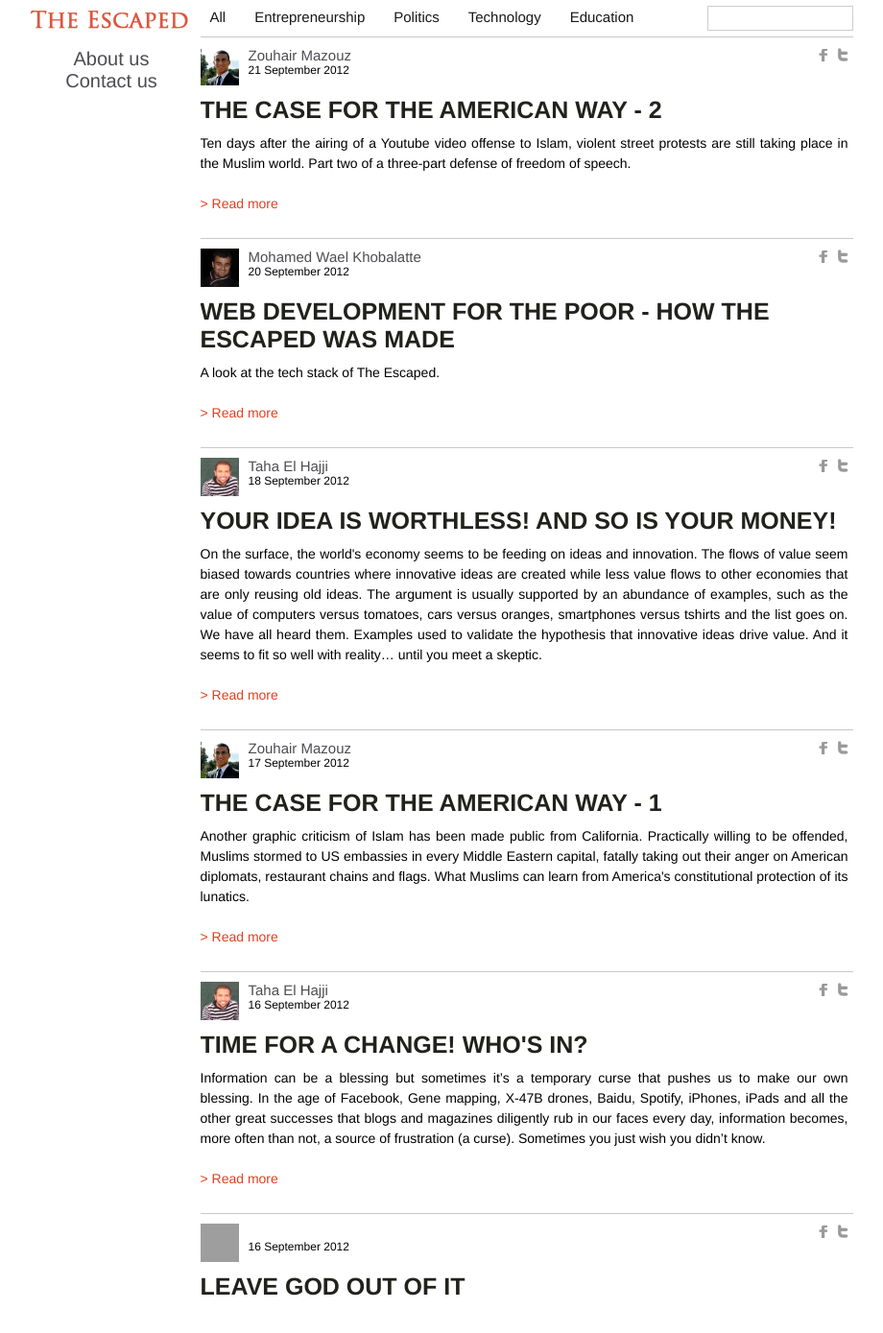
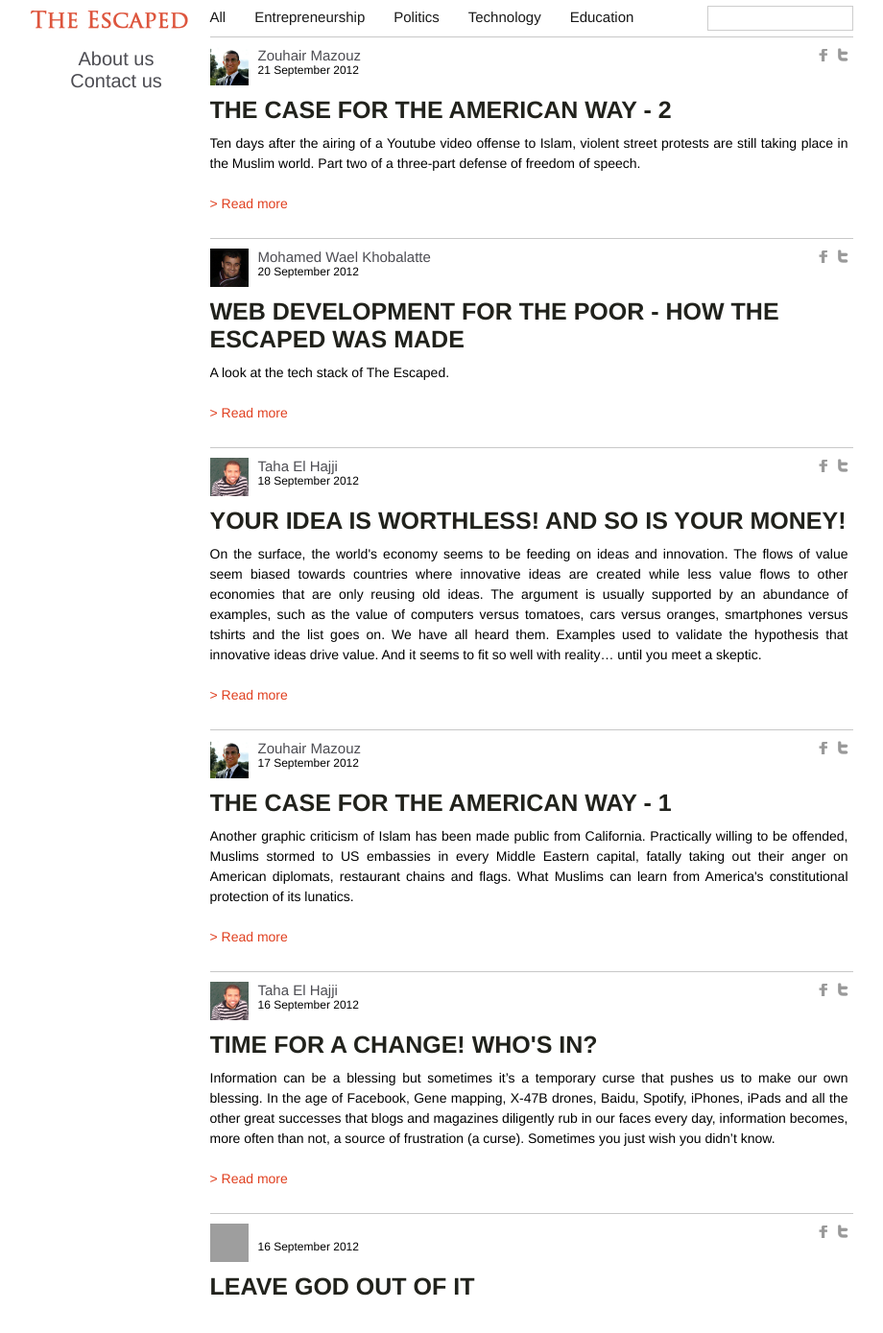
Before and after one commit to YoussefKababe/theescaped.github.com, a Jekyll site: the page built from index.html, in a window 1280 px wide and 1400 px high. Shown: the top 1389 px of the window at 96% size, without its empty margins (184-1104 px from the left). Built offline with Jekyll 4.4.1, drawn with Linux system fonts in a browser that asks for light colours; nearby versions of some CDN libraries; some web fonts are replaced; the list of posts is cut into pages by our own code; grey boxes are pictures that could not be loaded.

Commit message:
Fixing content width and line height

```diff
--- a/assets/css/base.css
+++ b/assets/css/base.css
@@ -20,7 +20,7 @@
     font-width: 865px; }
 
 #menu {
-  width: 185px;
+  width: 195px;
   height: 100%;
   float: left;
   display: inline-block; }
@@ -79,7 +79,7 @@
       float: right; }
 
 #articles_container {
-  width: 680px;
+  width: 670px;
   display: inline-block;
   float: left;
   overflow-y: hidden;
@@ -190,7 +190,7 @@
         float: left; }
     #articles_container .article_wrapper #article_content {
       height: 100%;
-      width: 680px -5px;
+      width: 670px -5px;
       padding-right: 5px;
       text-align: justify;
       line-height: 21px;
@@ -209,7 +209,7 @@
   #articles_container .collapse {
     background: url("/assets/images/collapse.jpg") no-repeat center; }
   #articles_container #load_more {
-    width: 680px;
+    width: 670px;
     padding: 5px;
     text-align: center;
     color: white;
--- a/assets/css/base.scss
+++ b/assets/css/base.scss
@@ -7,7 +7,7 @@
 $black: rgb(0,0,0);
 $white: rgb(255,255,255);
 $total-width: 865px;
-$content-width: 680px;
+$content-width: 670px;
 $border: 1px;
 $topics-height: 38px;
 $search-height: 50px;
```
